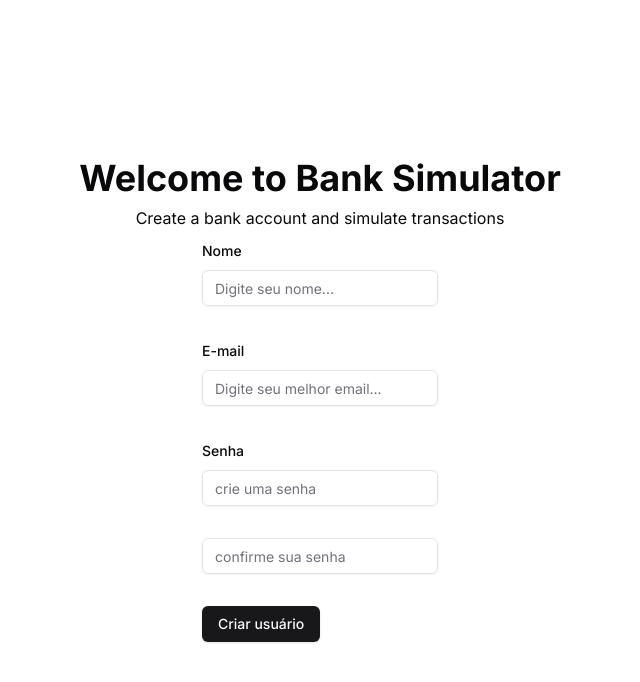
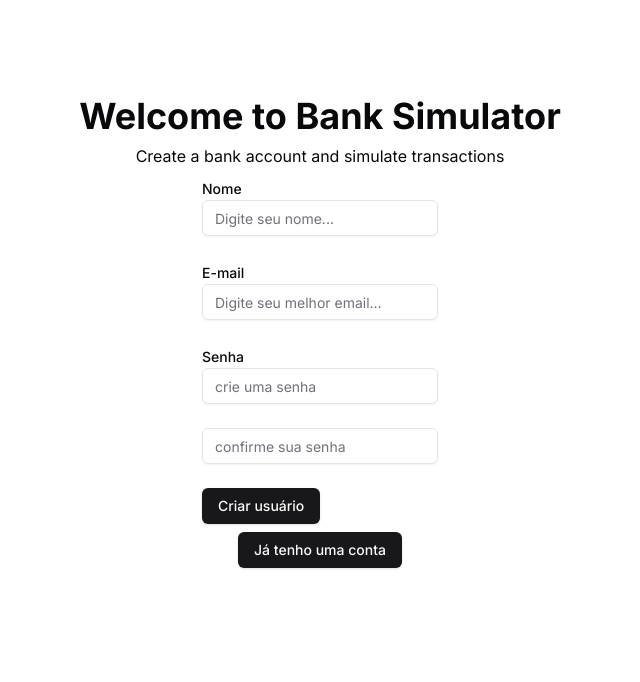
Before and after one commit to mateusfnogueira/bank-simulator, a Next.js app: page / in a window 1280 px wide. Shown: the top 682 px of the page, without its empty margins (320-960 px from the left). Built offline with nearby package versions, Linux system fonts and the light colour scheme; no server answers; sample sign-in values are in the browser's storage.

Commit message:
feat: create user

```diff
--- a/src/app/api/register/route.ts
+++ b/src/app/api/register/route.ts
@@ -1,32 +1,35 @@
 import { PrismaClient } from "@prisma/client";
-import { NextApiRequest, NextApiResponse } from "next";
-import bcrypt from "bcrypt";
+import { NextRequest, NextResponse } from "next/server";
 
 const prisma = new PrismaClient();
 
-export async function POST(req: NextApiRequest, res: NextApiResponse) {
-  const { email, name, password } = req.body;
-  console.log(req.body, "req.body");
+export async function POST(req: NextRequest) {
+  const { email, name, password } = await req.json();
+  console.log(email, name, password);
 
   if (!email || !password) {
-    return res.status(400).json({ error: "Email and password are required" });
+    return NextResponse.json(
+      { error: "Email and password are required" },
+      { status: 400 }
+    );
   }
 
   const existingUser = await prisma.user.findUnique({ where: { email } });
 
   if (existingUser) {
-    return res.status(400).json({ error: "Email already in use" });
+    return NextResponse.json(
+      { error: "Email already in use" },
+      { status: 400 }
+    );
   }
-
-  const hashedPassword = await bcrypt.hash(password, 10);
 
   const user = await prisma.user.create({
     data: {
       email,
       name,
-      password: hashedPassword,
+      password,
     },
   });
 
-  return res.status(201).json(user);
+  return NextResponse.json(user, { status: 201 });
 }
--- a/src/app/layout.tsx
+++ b/src/app/layout.tsx
@@ -1,8 +1,10 @@
+import { authOptions } from "@/lib/auth";
 import "./globals.css";
 import type { Metadata } from "next";
 import { getServerSession } from "next-auth";
 import { Inter } from "next/font/google";
-import { redirect } from "next/navigation";
+import { InstallProviders } from "@/providers/install-providers";
+import { AuthWrapper } from "@/providers/auth-provider";
 
 const inter = Inter({ subsets: ["latin"] });
 
@@ -16,9 +18,15 @@ export default async function RootLayout({
 }: {
   children: React.ReactNode;
 }) {
+  const session = await getServerSession(authOptions);
+
   return (
     <html lang="en">
-      <body className={inter.className}>{children}</body>
+      <body className={inter.className}>
+        <InstallProviders session={session} locale="en">
+          <AuthWrapper>{children}</AuthWrapper>
+        </InstallProviders>
+      </body>
     </html>
   );
 }
--- a/src/app/page.tsx
+++ b/src/app/page.tsx
@@ -1,15 +1,38 @@
-import { CreateAccountForm } from "@/components";
+"use client";
+import { Button, CreateAccountForm } from "@/components";
+import { useState } from "react";
 
 export default function Home() {
+  const [children, setChildren] = useState("create-account");
+  function changeChildren() {
+    if (children === "create-account") {
+      setChildren("login");
+    }
+    if (children === "login") {
+      setChildren("create-account");
+    }
+  }
+
+  function textButton() {
+    if (children === "create-account") {
+      return "Já tenho uma conta";
+    }
+    if (children === "login") {
+      return "Criar uma conta";
+    }
+  }
+
   return (
-    <main className="flex min-h-screen flex-col items-center justify-center p-24 gap-2">
+    <main className="flex min-h-screen flex-col items-center justify-start p-24 gap-2">
       <h1 className="text-4xl font-bold text-center">
         Welcome to Bank Simulator
       </h1>
       <p className="text-center">
         Create a bank account and simulate transactions
       </p>
-      <CreateAccountForm />
+      {children === "create-account" ? <CreateAccountForm /> : null}
+
+      <Button onClick={changeChildren}>{textButton()}</Button>
     </main>
   );
 }
--- a/src/components/create-user/create-user.form.tsx
+++ b/src/components/create-user/create-user.form.tsx
@@ -34,7 +34,6 @@ export function CreateAccountForm() {
     };
     try {
       const resp = await createUser(user);
-      console.log(resp, "form");
       if (resp.ok) {
         redirect("/home");
       }
@@ -45,7 +44,7 @@ export function CreateAccountForm() {
 
   return (
     <Form {...form}>
-      <form onSubmit={form.handleSubmit(onSubmit)} className="space-y-8">
+      <form onSubmit={form.handleSubmit(onSubmit)} className="space-y-6">
         <FormField
           control={form.control}
           name="name"
--- a/src/components/ui/form.tsx
+++ b/src/components/ui/form.tsx
@@ -1,8 +1,8 @@
-"use client"
+"use client";
 
-import * as React from "react"
-import * as LabelPrimitive from "@radix-ui/react-label"
-import { Slot } from "@radix-ui/react-slot"
+import * as React from "react";
+import * as LabelPrimitive from "@radix-ui/react-label";
+import { Slot } from "@radix-ui/react-slot";
 import {
   Controller,
   ControllerProps,
@@ -10,23 +10,23 @@ import {
   FieldValues,
   FormProvider,
   useFormContext,
-} from "react-hook-form"
+} from "react-hook-form";
 
-import { cn } from "@/lib/utils"
-import { Label } from "@/components/ui/label"
+import { cn } from "@/lib/utils";
+import { Label } from "@/components/ui/label";
 
-const Form = FormProvider
+const Form = FormProvider;
 
 type FormFieldContextValue<
   TFieldValues extends FieldValues = FieldValues,
   TName extends FieldPath<TFieldValues> = FieldPath<TFieldValues>
 > = {
-  name: TName
-}
+  name: TName;
+};
 
 const FormFieldContext = React.createContext<FormFieldContextValue>(
   {} as FormFieldContextValue
-)
+);
 
 const FormField = <
   TFieldValues extends FieldValues = FieldValues,
@@ -38,21 +38,21 @@ const FormField = <
     <FormFieldContext.Provider value={{ name: props.name }}>
       <Controller {...props} />
     </FormFieldContext.Provider>
-  )
-}
+  );
+};
 
 const useFormField = () => {
-  const fieldContext = React.useContext(FormFieldContext)
-  const itemContext = React.useContext(FormItemContext)
-  const { getFieldState, formState } = useFormContext()
+  const fieldContext = React.useContext(FormFieldContext);
+  const itemContext = React.useContext(FormItemContext);
+  const { getFieldState, formState } = useFormContext();
 
-  const fieldState = getFieldState(fieldContext.name, formState)
+  const fieldState = getFieldState(fieldContext.name, formState);
 
   if (!fieldContext) {
-    throw new Error("useFormField should be used within <FormField>")
+    throw new Error("useFormField should be used within <FormField>");
   }
 
-  const { id } = itemContext
+  const { id } = itemContext;
 
   return {
     id,
@@ -61,36 +61,36 @@ const useFormField = () => {
     formDescriptionId: `${id}-form-item-description`,
     formMessageId: `${id}-form-item-message`,
     ...fieldState,
-  }
-}
+  };
+};
 
 type FormItemContextValue = {
-  id: string
-}
+  id: string;
+};
 
 const FormItemContext = React.createContext<FormItemContextValue>(
   {} as FormItemContextValue
-)
+);
 
 const FormItem = React.forwardRef<
   HTMLDivElement,
   React.HTMLAttributes<HTMLDivElement>
 >(({ className, ...props }, ref) => {
-  const id = React.useId()
+  const id = React.useId();
 
   return (
     <FormItemContext.Provider value={{ id }}>
-      <div ref={ref} className={cn("space-y-2", className)} {...props} />
+      <div ref={ref} className={cn(className)} {...props} />
     </FormItemContext.Provider>
-  )
-})
-FormItem.displayName = "FormItem"
+  );
+});
+FormItem.displayName = "FormItem";
 
 const FormLabel = React.forwardRef<
   React.ElementRef<typeof LabelPrimitive.Root>,
   React.ComponentPropsWithoutRef<typeof LabelPrimitive.Root>
 >(({ className, ...props }, ref) => {
-  const { error, formItemId } = useFormField()
+  const { error, formItemId } = useFormField();
 
   return (
     <Label
@@ -99,15 +99,16 @@ const FormLabel = React.forwardRef<
       htmlFor={formItemId}
       {...props}
     />
-  )
-})
-FormLabel.displayName = "FormLabel"
+  );
+});
+FormLabel.displayName = "FormLabel";
 
 const FormControl = React.forwardRef<
   React.ElementRef<typeof Slot>,
   React.ComponentPropsWithoutRef<typeof Slot>
 >(({ ...props }, ref) => {
-  const { error, formItemId, formDescriptionId, formMessageId } = useFormField()
+  const { error, formItemId, formDescriptionId, formMessageId } =
+    useFormField();
 
   return (
     <Slot
@@ -121,15 +122,15 @@ const FormControl = React.forwardRef<
       aria-invalid={!!error}
       {...props}
     />
-  )
-})
-FormControl.displayName = "FormControl"
+  );
+});
+FormControl.displayName = "FormControl";
 
 const FormDescription = React.forwardRef<
   HTMLParagraphElement,
   React.HTMLAttributes<HTMLParagraphElement>
 >(({ className, ...props }, ref) => {
-  const { formDescriptionId } = useFormField()
+  const { formDescriptionId } = useFormField();
 
   return (
     <p
@@ -138,19 +139,19 @@ const FormDescription = React.forwardRef<
       className={cn("text-[0.8rem] text-muted-foreground", className)}
       {...props}
     />
-  )
-})
-FormDescription.displayName = "FormDescription"
+  );
+});
+FormDescription.displayName = "FormDescription";
 
 const FormMessage = React.forwardRef<
   HTMLParagraphElement,
   React.HTMLAttributes<HTMLParagraphElement>
 >(({ className, children, ...props }, ref) => {
-  const { error, formMessageId } = useFormField()
-  const body = error ? String(error?.message) : children
+  const { error, formMessageId } = useFormField();
+  const body = error ? String(error?.message) : children;
 
   if (!body) {
-    return null
+    return null;
   }
 
   return (
@@ -162,9 +163,9 @@ const FormMessage = React.forwardRef<
     >
       {body}
     </p>
-  )
-})
-FormMessage.displayName = "FormMessage"
+  );
+});
+FormMessage.displayName = "FormMessage";
 
 export {
   useFormField,
@@ -175,4 +176,4 @@ export {
   FormDescription,
   FormMessage,
   FormField,
-}
+};
--- /dev/null
+++ b/src/providers/auth-provider.tsx
@@ -0,0 +1,19 @@
+"use client";
+import { useSession } from "next-auth/react";
+import { useRouter } from "next/navigation";
+import { useEffect } from "react";
+
+export const AuthWrapper: React.FC<{ children: React.ReactNode }> = ({
+  children,
+}) => {
+  const { status } = useSession();
+  const router = useRouter();
+
+  useEffect(() => {
+    if (status === "unauthenticated") {
+      router.push("/");
+    }
+  }, [status, router]);
+
+  return <>{children}</>;
+};
--- /dev/null
+++ b/src/providers/install-providers.tsx
@@ -0,0 +1,17 @@
+"use client";
+import { SessionProvider } from "next-auth/react";
+import { Session } from "next-auth";
+
+interface Props {
+  children: React.ReactNode;
+  locale: string;
+  session: Session | null;
+}
+
+export const InstallProviders: React.FC<Props> = ({
+  children,
+  locale,
+  session,
+}) => {
+  return <SessionProvider session={session}>{children}</SessionProvider>;
+};
--- a/src/services/create-user.service.ts
+++ b/src/services/create-user.service.ts
@@ -1,3 +1,6 @@
+"use server";
+import bcrypt from "bcrypt";
+
 interface CreateUserDTO {
   name: string;
   email: string;
@@ -5,12 +8,16 @@ interface CreateUserDTO {
 }
 
 export const createUser = async (data: CreateUserDTO) => {
+  const hashedPassword = await bcrypt.hash(data.password, 10);
   const response = await fetch("/api/register", {
     method: "POST",
     headers: {
       "Content-Type": "application/json",
     },
-    body: JSON.stringify(data),
+    body: JSON.stringify({
+      ...data,
+      password: hashedPassword,
+    }),
   });
   console.log(response, "service");
 
```
Also changed, not shown: 1 other file (tests, documents, lock files or other folders).
